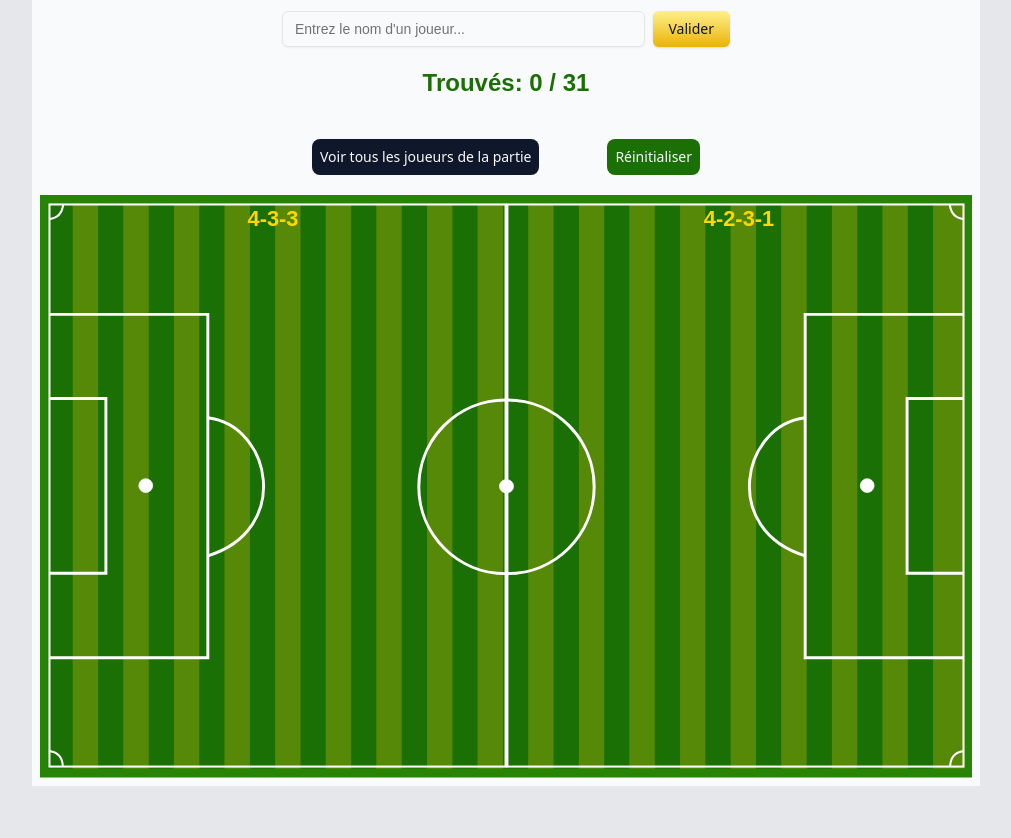
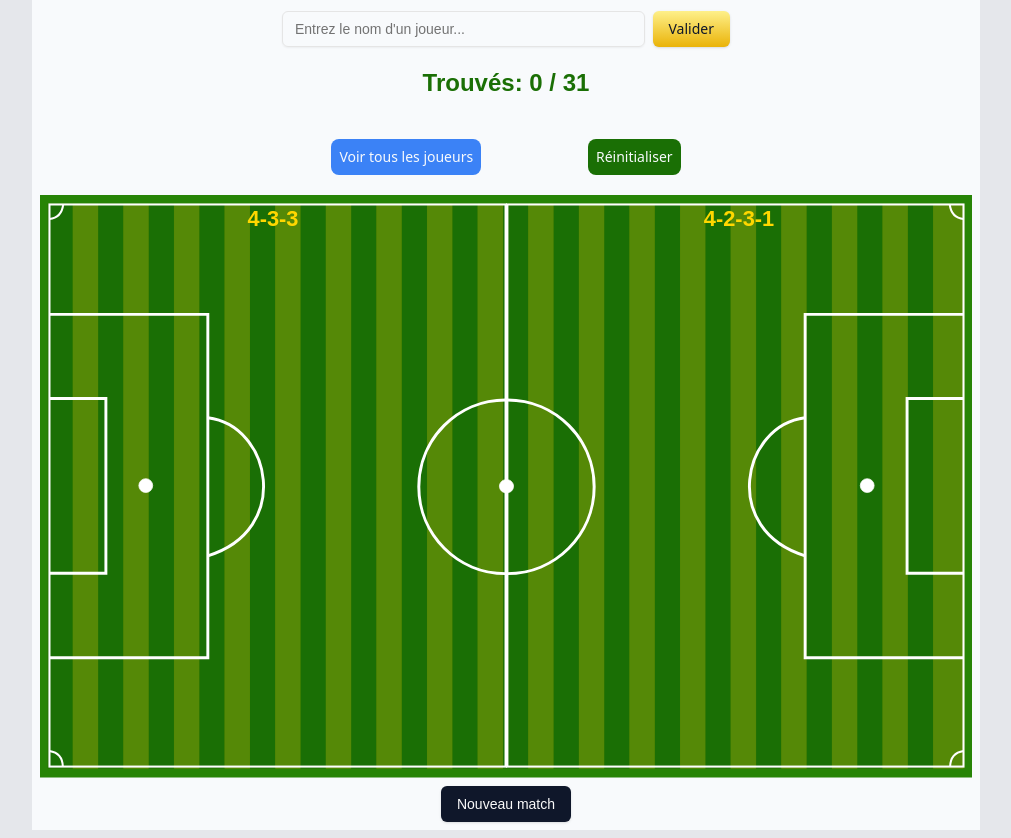
Before and after one commit to babbbass/Classik-Games, a Next.js app: page /match/1 in a window 1280 px wide. Shown: the part 320-1158 px from the top of the page, without its empty margins (134-1145 px from the left). Before the commit the page ends 1114 px from the top, so only its background shows below. Built offline with nearby package versions, Linux system fonts and the light colour scheme.

Commit message:
other match button

```diff
--- a/app/match/[id]/page.tsx
+++ b/app/match/[id]/page.tsx
@@ -2,6 +2,7 @@
 import { GuessPlayer } from "@/components/GuessPlayer"
 import { MATCHES } from "@/utils/matches"
 import { Card } from "@/components/ui/card"
+import NavButton from "@/components/NavButton"
 export default async function MatchPage({
   params,
 }: {
@@ -41,6 +42,7 @@ export default async function MatchPage({
         players={match.players}
         teams={{ home: match.homeTeam, away: match.awayTeam }}
       />
+      <NavButton text='Nouveau match' href='/' />
     </div>
   )
 }
--- a/components/GuessPlayer.tsx
+++ b/components/GuessPlayer.tsx
@@ -78,7 +78,7 @@ export function GuessPlayer({ players, teams }: GuessPlayerProps) {
       <ScoreDisplay score={score} total={playersConcat.length} />
       <div className='flex gap-2 w-full max-w-md mx-auto justify-around mb-5 mt-10'>
         <button
-          className='bg-slate-900 text-slate-50 hover:scale-110 font-sans p-2 rounded-lg text-sm transition-all duration-200 ease-in-out'
+          className='bg-blue-500 text-slate-50 hover:scale-110 font-sans p-2 rounded-lg text-sm transition-all duration-200 ease-in-out'
           onClick={() => {
             const homePlayers = players.home.map((player) => ({
               ...player,
@@ -87,7 +87,7 @@ export function GuessPlayer({ players, teams }: GuessPlayerProps) {
             setGuessedPlayers([...homePlayers, ...players.away])
           }}
         >
-          Voir tous les joueurs de la partie
+          Voir tous les joueurs
         </button>
         <button
           className='bg-grass text-slate-50 hover:scale-110 font-sans p-2 rounded-lg text-sm transition-all duration-200 ease-in-out'
--- /dev/null
+++ b/components/NavButton.tsx
@@ -0,0 +1,21 @@
+import React from "react"
+import { Button } from "./ui/button"
+import Link from "next/link"
+
+export default function NavButton({
+  text,
+  href,
+}: {
+  text: string
+  href: string
+}) {
+  return (
+    <div className='w-full flex justify-center'>
+      <Link href={href}>
+        <Button className='bg-slate-900 mt-2 mx-auto hover:scale-110 hover:bg-grass'>
+          {text}
+        </Button>
+      </Link>
+    </div>
+  )
+}
```
